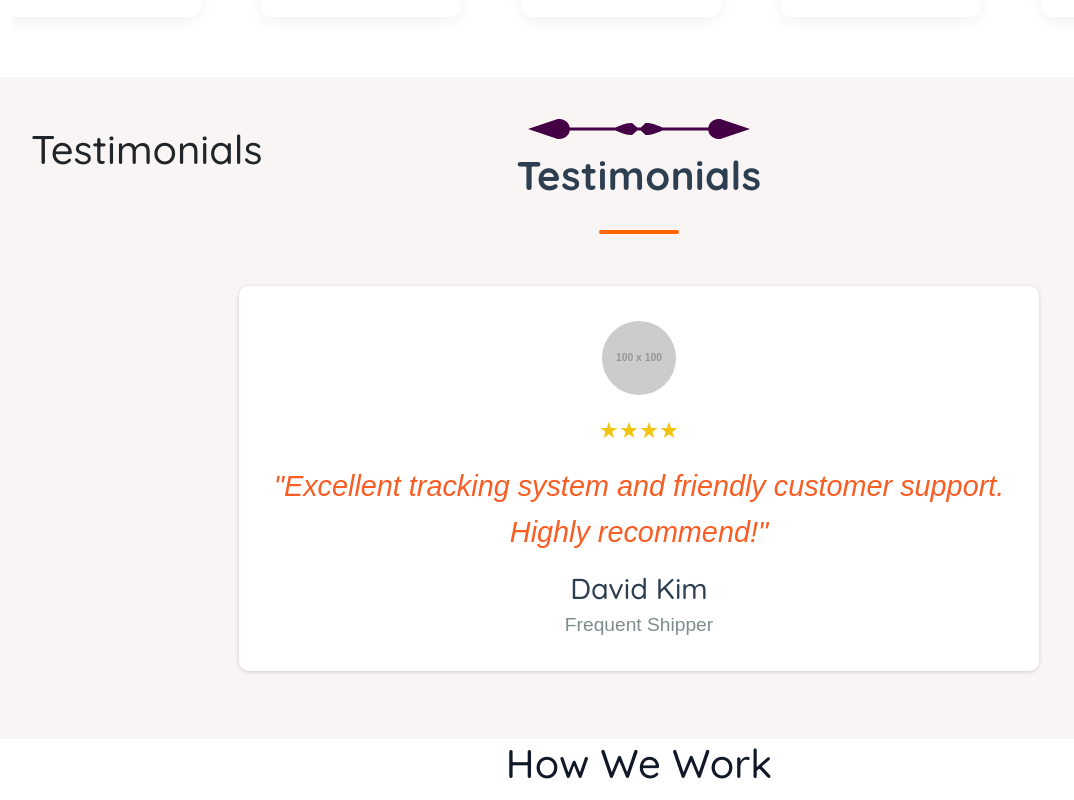
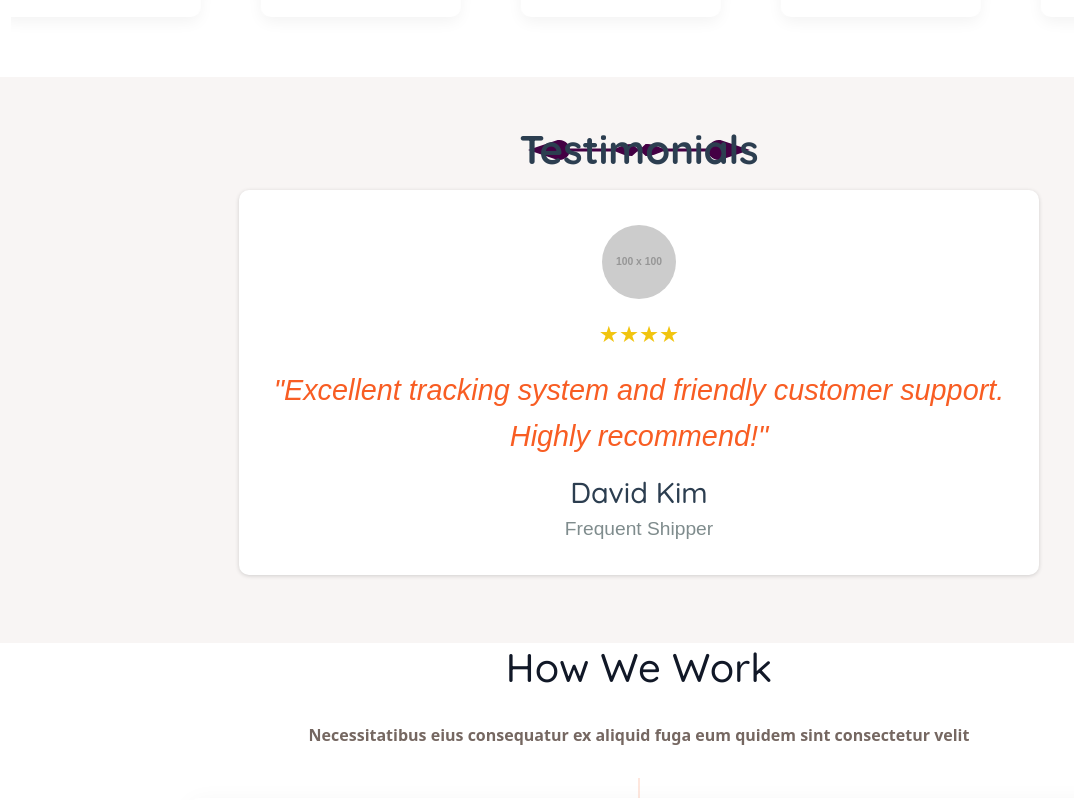
Before and after one commit to Letskillify/Glocalship, a React (Vite) app: page / in a window 1280 px wide. Shown: the part 2380-3180 px from the top of the page, without its empty margins (1-1075 px from the left). Built offline with nearby package versions, Linux system fonts and the light colour scheme; no server answers; sample sign-in values are in the browser's storage.

Commit message:
testimo changes

```diff
--- a/public/assets/css/main.css
+++ b/public/assets/css/main.css
@@ -2416,7 +2416,7 @@ color: white;
   font-family: 'Arial', sans-serif;
 }
 
-.section-titleTwo {
+.section-title {
   text-align: center;
   color: #2c3e50;
   font-size: 2.5rem;
--- a/src/components/homePage/Testimonials.jsx
+++ b/src/components/homePage/Testimonials.jsx
@@ -82,8 +82,6 @@ const Testimo = () => {
         <h1 className="section-title">Testimonials</h1>
       <div className="section-svg"></div>
       </div>
-      <h1 className="section-titleTwo">Testimonials</h1>
-      <div className="section-underlineTwo"></div>
       <div className="testimonial-slider-wrapper">
         <Slider {...settings}>
           {Tastimonilas.map((testimonial) => (
```
